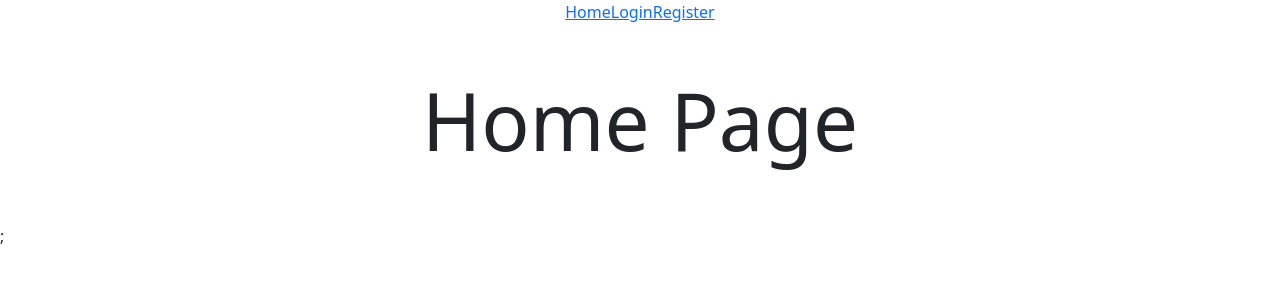
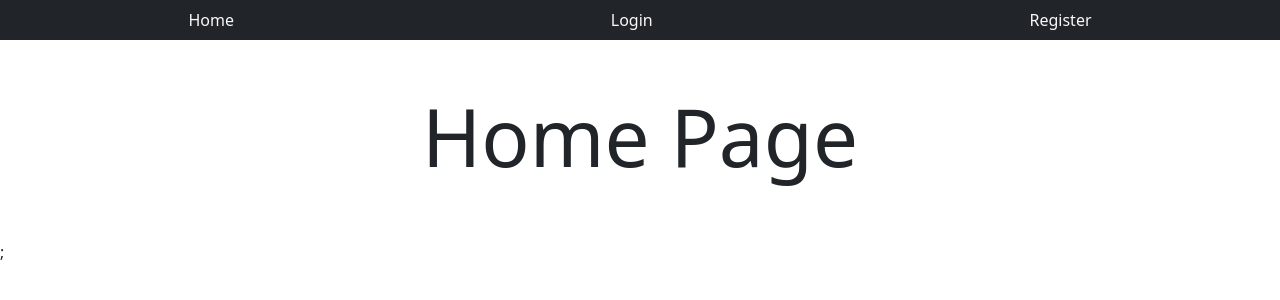
Before and after one commit to BreckCowan/SocialMediaApp2022, a Next.js app in the folder client/: page / in a window 1280 px wide. Shown: the top 300 px of the page. Built offline with nearby package versions, Linux system fonts and the light colour scheme.

Commit message:
stylized nav

```diff
--- a/client/components/Nav.js
+++ b/client/components/Nav.js
@@ -2,23 +2,23 @@ import Link from "next/link";
 
 const Nav = () => {
   return (
-    <nav className="nav justify-content-center">
+    <nav className="nav justify-content-around bg-dark d-flex">
       {/* Link to home page */}
       <li className="nav-item">
-        <Link href="/" className="nav-link active">
-          <a>Home</a>
+        <Link href="/">
+          <a className="nav-link text-light">Home</a>
         </Link>
       </li>
       {/* Link to login page */}
       <li className="nav-item">
-        <Link href="login" className="nav-link">
-          <a>Login</a>
+        <Link href="/login">
+          <a className="nav-link text-light">Login</a>
         </Link>
       </li>
       {/* Link to register page */}
       <li className="nav-item">
-        <Link href="register" className="nav-link">
-          <a>Register</a>
+        <Link href="/register">
+          <a className="nav-link text-light">Register</a>
         </Link>
       </li>
     </nav>
```
